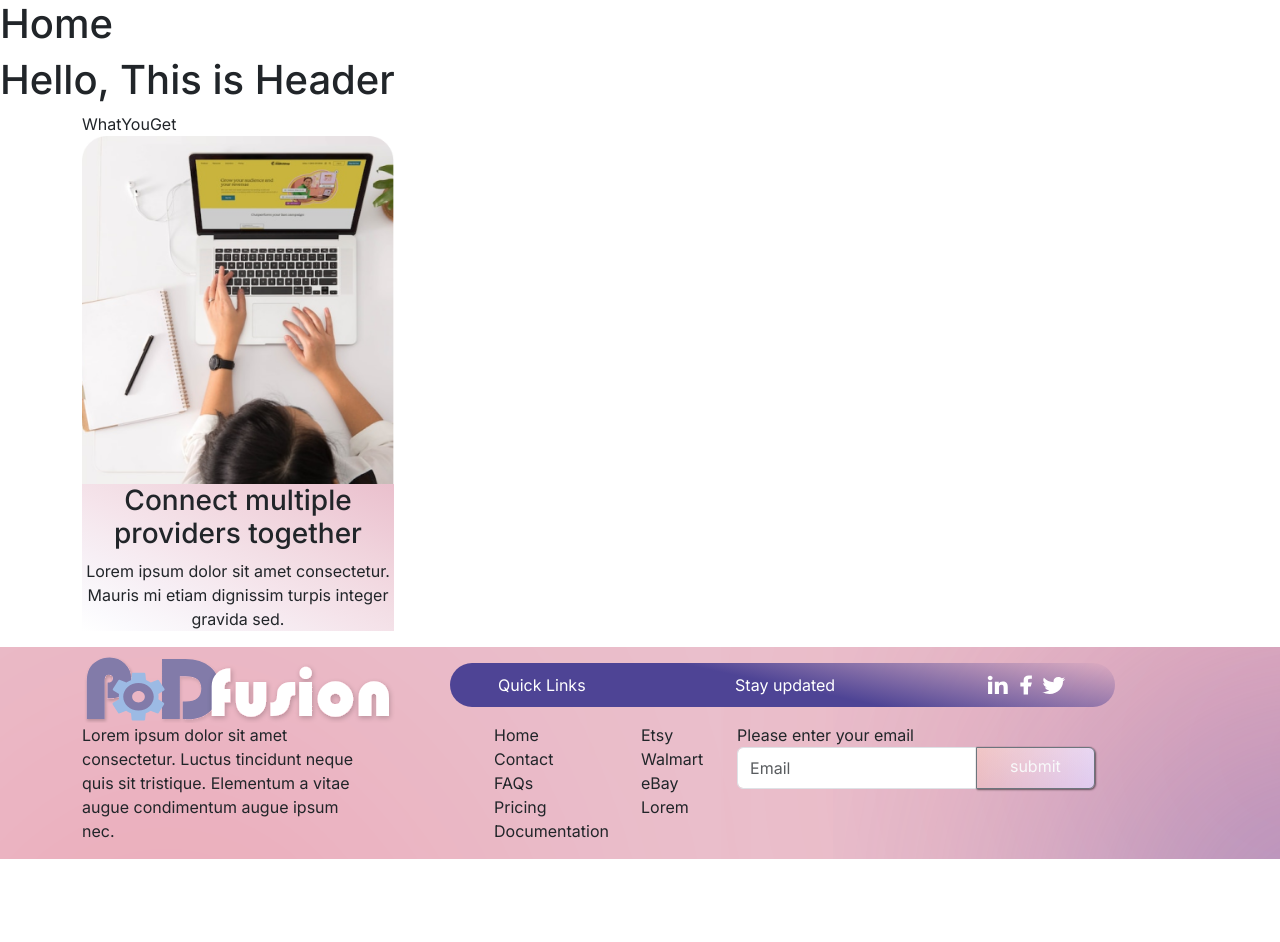
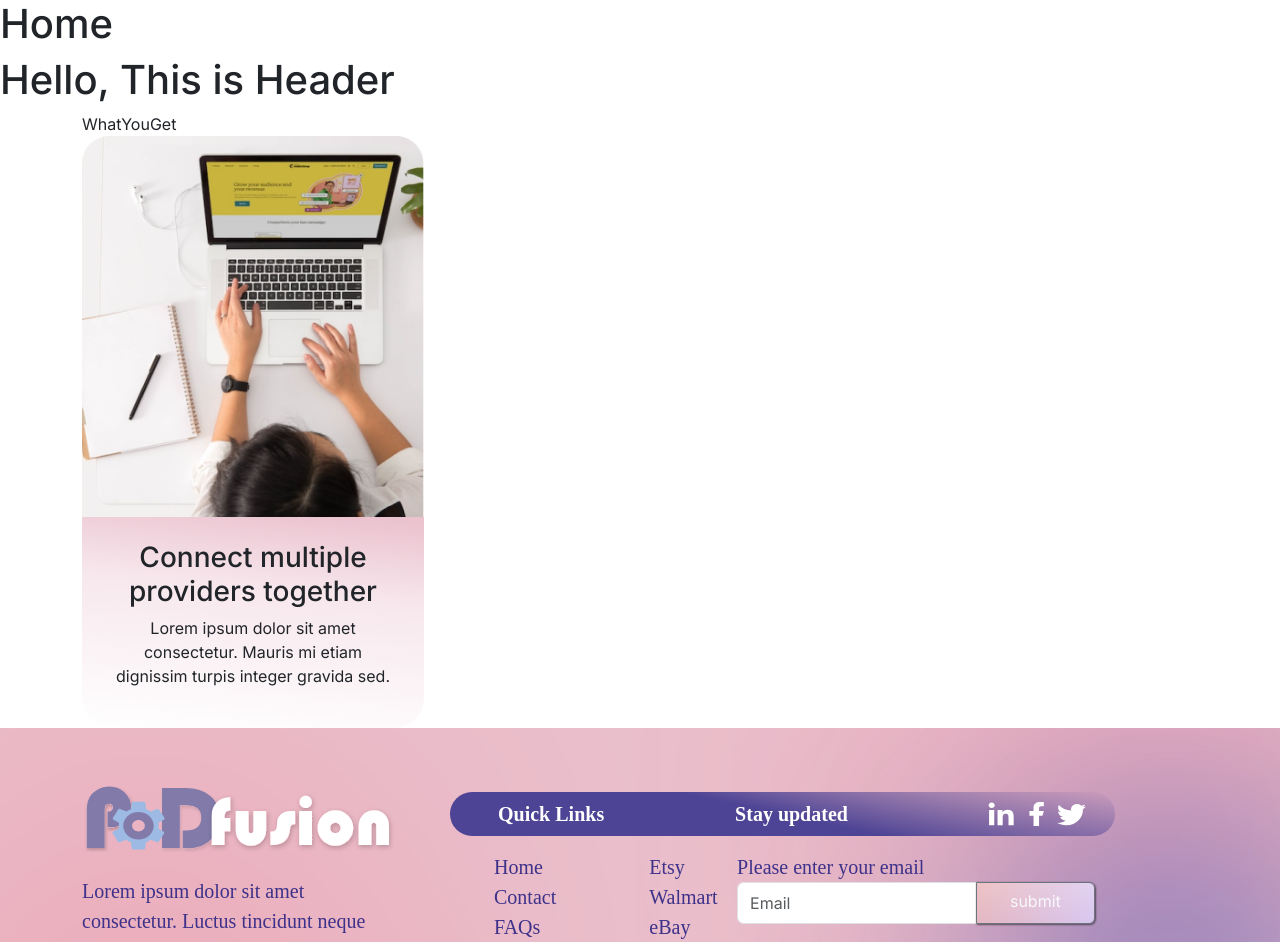
Before and after one commit to ShubhSamyo/podfusion-portfolio, a Next.js app: page / in a window 1280 px wide. Shown: the top 942 px of the page. Before the commit the page ends 859 px from the top, so only its background shows below. Built offline with nearby package versions, Linux system fonts and the light colour scheme.

Commit message:
footerchange1

```diff
--- a/src/app/globals.css
+++ b/src/app/globals.css
@@ -2,11 +2,10 @@
 @tailwind components;
 @tailwind utilities;
 
-@import url('https://fonts.googleapis.com/css2?family=Aclonica&family=Roboto+Flex:opsz@8..144&family=Roboto+Serif:opsz@8..144&family=ZCOOL+XiaoWei&display=swap');
+@import url("https://fonts.googleapis.com/css2?family=Aclonica&family=Roboto+Flex:opsz@8..144&family=Roboto+Serif:opsz@8..144&family=ZCOOL+XiaoWei&display=swap");
 
 :root {
   --blue: #1e90ff;
-
 }
 
 * {
@@ -15,17 +14,22 @@
 }
 
 .roboto {
-  font-family: 'Roboto Flex', sans-serif;
+  font-family: "Roboto Flex", sans-serif;
 }
 
 .aclonica {
-  font-family: 'Aclonica', sans-serif;
+  font-family: "Aclonica", sans-serif;
 }
 
 .roboto-serif {
-  font-family: 'Roboto Serif', serif;
+  font-family: "Roboto Serif", serif;
 }
 
-.z-cool{
-  font-family: 'ZCOOL XiaoWei', sans-serif;
+.z-cool {
+  font-family: "ZCOOL XiaoWei", sans-serif;
 }
+
+.text-primary {
+  --bs-text-opacity: 1;
+  color: rgba(61, 49, 138, 1) !important ;
+}
--- a/src/componants/card/card.css
+++ b/src/componants/card/card.css
@@ -1,8 +1,8 @@
 .card-section {
-  width: 312px;
+  width: 342px;
 }
 .text-section {
-  background-image: linear-gradient(
+  /* background-image: linear-gradient(
     to left bottom,
     #eac0cd,
     #ecc6d2,
@@ -16,5 +16,12 @@
     #f9f5f9,
     #fbfafd,
     #ffffff
+  ); */
+  border-radius: 0px 0px 30px 30px;
+  background: linear-gradient(
+    186deg,
+    #eac0cd 0%,
+    rgba(245, 226, 232, 0.82) 36.31%,
+    rgba(255, 255, 255, 0.63) 100%
   );
 }
--- a/src/componants/card/index.tsx
+++ b/src/componants/card/index.tsx
@@ -13,7 +13,7 @@ const Card = () => {
           alt="Connect Multiple Provider Together"
         />
       </div>
-      <div className="text-center text-section">
+      <div className="text-center text-section px-4 py-4">
         <h3>Connect multiple providers together</h3>
         <p>
           Lorem ipsum dolor sit amet consectetur. Mauris mi etiam dignissim
--- a/src/componants/footer/index.css
+++ b/src/componants/footer/index.css
@@ -1,5 +1,7 @@
 .bg-image {
+  height: 400px;
   background-image: url("/bg-2.svg");
+  background-size: cover;
 }
 .right_sectioin {
   background: linear-gradient(
@@ -11,18 +13,6 @@
   color: #fff;
   height: 44px;
 }
-
-/* .input_group1 {
-  background-image: linear-gradient(
-    to bottom,
-    #3d318a,
-    #5051a8,
-    #6572c6,
-    #7c94e3,
-    #96b6ff
-  );
-  border-radius: 5px;
-} */
 
 .btn {
   border-radius: 15px;
@@ -71,3 +61,36 @@
   box-shadow: 0px 0px 1px 0px rgba(0, 0, 0, 0.5),
     1px 1px 2px 0px rgba(0, 0, 0, 0.48);
 }
+.footer_link1 {
+  color: #3d318a;
+  font-family: ZCOOL XiaoWei;
+  font-size: 20px;
+  font-style: normal;
+  font-weight: 400;
+  /* line-height: normal; */
+}
+
+.left_section1 {
+  color: #3d318a;
+  font-family: Roboto Serif;
+  font-size: 20px;
+  font-style: normal;
+  font-weight: 400;
+  /* line-height: normal; */
+}
+.email-title-heading {
+  color: #3d318a;
+  font-family: Roboto Serif;
+  font-size: 20px;
+  font-style: normal;
+  font-weight: 500;
+  /* line-height: normal; */
+}
+.quick {
+  color: #fff;
+  font-family: Roboto Serif;
+  font-size: 20px;
+  font-style: normal;
+  font-weight: 600;
+  /* line-height: normal; */
+}
--- a/src/componants/footer/index.tsx
+++ b/src/componants/footer/index.tsx
@@ -62,18 +62,18 @@ export default function Footer() {
   return (
     <footer className="footer_section">
       <div className="container-fluid bg-image">
-        <div className="container ">
+        <div className="container pt-5">
           <div className="row  d-flex align-items-center">
             <div className="col-4 left_section">
               <img src="logo.svg" />
             </div>
             <div className="col-7 right_sectioin px-5  d-flex align-items-center justify-content-between">
               <div className="col-3 quick-links">
-                <span> Quick Links</span>
+                <span className="quick"> Quick Links</span>
               </div>
               <div className="col-7 sec d-flex justify-content-between">
                 <div className="footer-stay">
-                  <span> Stay updated</span>
+                  <span className="quick"> Stay updated</span>
                 </div>
                 <div className="footer-icons d-flex">
                   {iconsData &&
@@ -93,7 +93,7 @@ export default function Footer() {
           </div>
 
           <div className="row">
-            <div className="col-4 left_section1">
+            <div className="col-4 left_section1  pt-4 ">
               Lorem ipsum dolor sit amet
               <br />
               consectetur. Luctus tincidunt neque
@@ -106,7 +106,7 @@ export default function Footer() {
             </div>
             <div className="col-7 right_section2  d-flex  justify-content-between ">
               <div className="col-3 left d-flex justify-content-evenly">
-                <div className="footer_link1">
+                <div className="footer_link1 ">
                   <ul>
                     {footerLink1 &&
                       footerLink1.map((item: any) => {
@@ -114,7 +114,7 @@ export default function Footer() {
                       })}
                   </ul>
                 </div>
-                <div className="footer_link2">
+                <div className="footer_link1">
                   <ul>
                     {footerLink2 &&
                       footerLink2.map((item: any) => {
```
